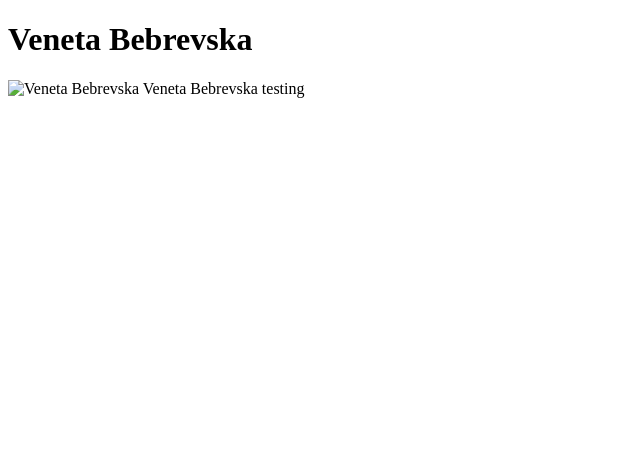
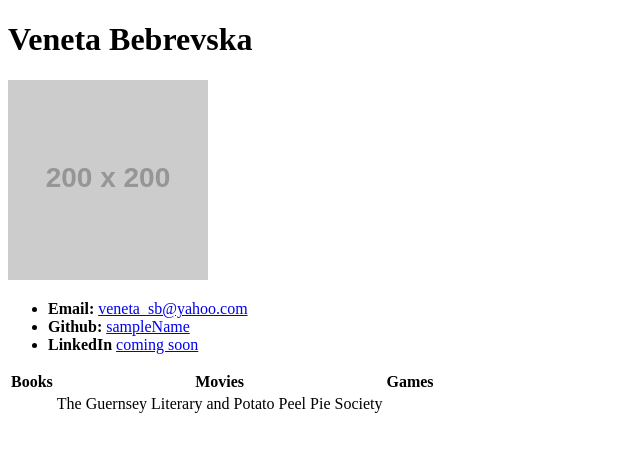
Before and after one commit to VenetaBebrevska/VenetaBebrevska.github.io, a plain HTML site: page index.html in a window 1280 px wide. Shown: the whole page, without its empty margins (0-640 px from the left). Drawn offline with Linux system fonts and the light colour scheme; placeholder pictures from the web are drawn by us.

Commit message:
initial version

```diff
--- a/index.html
+++ b/index.html
@@ -2,17 +2,46 @@
 <html lang="en-us">
 <head>
   <meta charset="UTF-8">
-  <title>Activity 1: Basic HTML Bio</title>
+  <title>Basic HTML Bio</title>
 </head>
-  <!-- Headline -->
+
+<body>
+
   <h1>Veneta Bebrevska</h1>
 
+  <img src="https://placehold.it/200x200" alt="Your Name">
 
-  <!-- Image -->
-  <img scr="https://www.google.com/url?sa=i&source=imgres&cd=&cad=rja&uact=8&ved=2ahUKEwjI9M3879blAhXTop4KHXaKCHYQjRx6BAgBEAQ&url=https%3A%2F%2Finsee.me%2Fu%2Fmegeorgi%2Ffollowers%3Fhl%3Dtr&psig=AOvVaw0d6xQtJkKAh5Ihfq7JJF9m&ust=1573173998867765" alt="Veneta Bebrevska"
+  <p></p>
+  <p></p>
 
-<body>
-  Veneta Bebrevska testing
+  <ul>
+    <li><strong>Email:</strong> <a href="#">veneta_sb@yahoo.com</a></li>
+    <li><strong>Github:</strong> <a href="#">sampleName</a></li>
+    <li><strong>LinkedIn</strong> <a href="#">coming soon</a></li>
+  </ul>
+
+  <table>
+    <tr>
+      <th>Books</th>
+      <th>Movies</th>
+      <th>Games</th>
+    </tr>
+    <tr>
+      <td></td>
+      <td>The Guernsey Literary and Potato Peel Pie Society</td>
+      <td></td>
+    </tr>
+    <tr>
+      <td></td>
+      <td></td>
+      <td></td>
+    </tr>
+    <tr>
+      <td></td>
+      <td></td>
+      <td></td>
+    </tr>
+  </table>
 
 </body>
 
```
